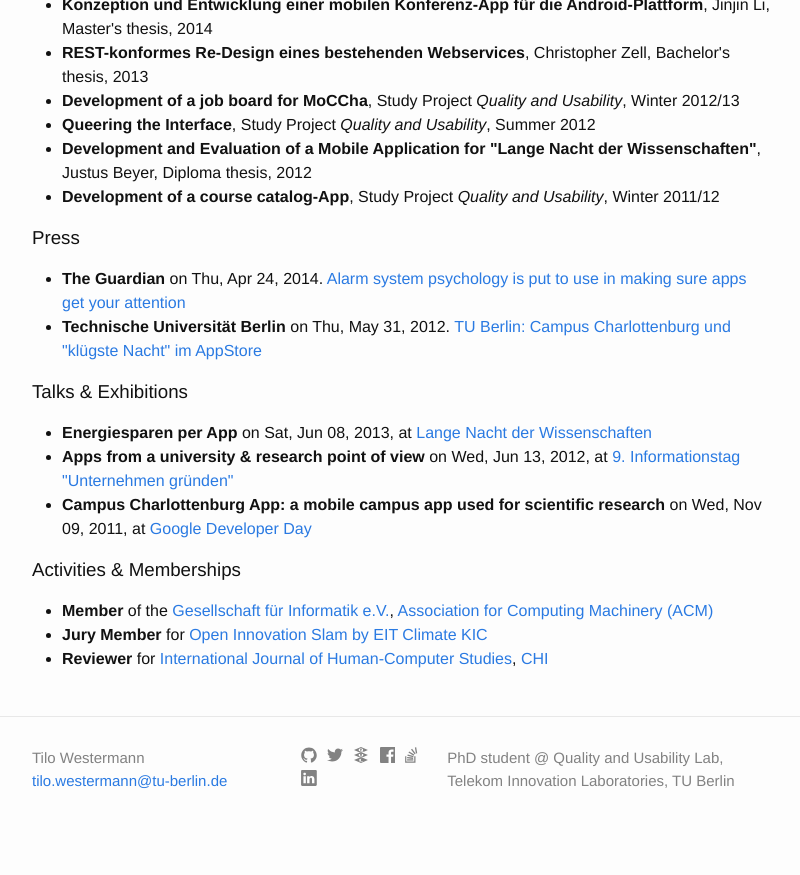
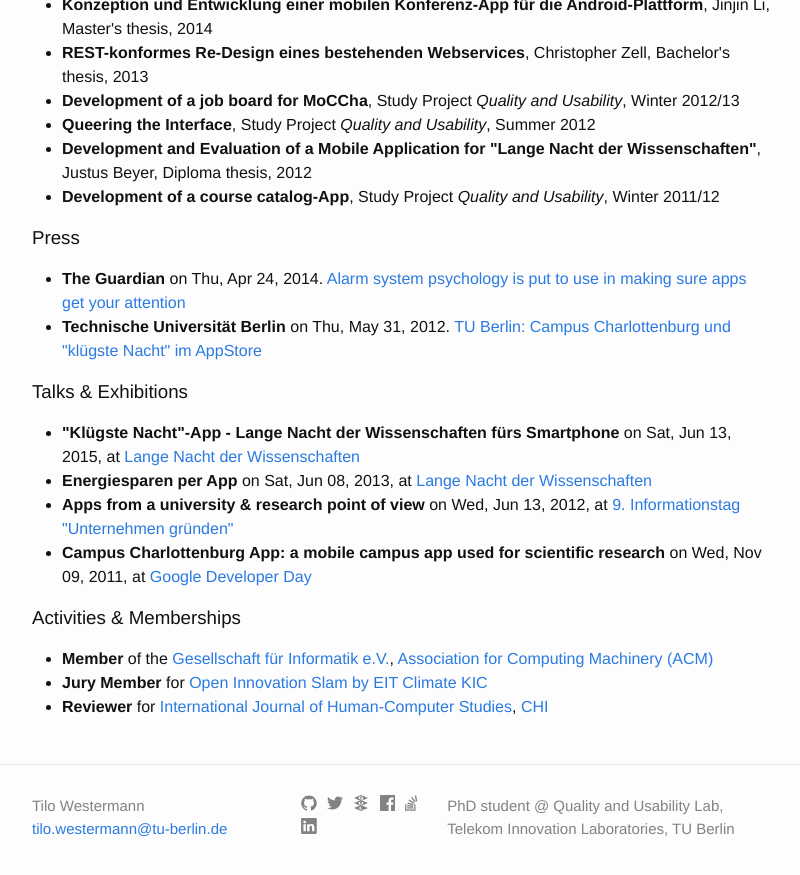
Before and after one commit to tilowestermann/tilowestermann.github.io, a Jekyll site: the page built from index.html, in a window 1280 px wide and 900 px high, scrolled down 3040 px. Shown: the top 875 px of the window, without its empty margins (238-1038 px from the left). Built offline with Jekyll 4.4.1, drawn with Linux system fonts in a browser that asks for light colours; before the commit the page ends 3892 px from its top, so only the background shows below that.

Commit message:
Added LNdW 2015 exhibition

```diff
--- a/_data/talks_exhibitions.yaml
+++ b/_data/talks_exhibitions.yaml
@@ -1,3 +1,7 @@
+- title: "\"Klügste Nacht\"-App - Lange Nacht der Wissenschaften fürs Smartphone"
+  date: 2015-06-13
+  location: "Lange Nacht der Wissenschaften"
+  link: "http://www.langenachtderwissenschaften.de"
 - title: "Energiesparen per App"
   date: 2013-06-08
   location: "Lange Nacht der Wissenschaften"
```
